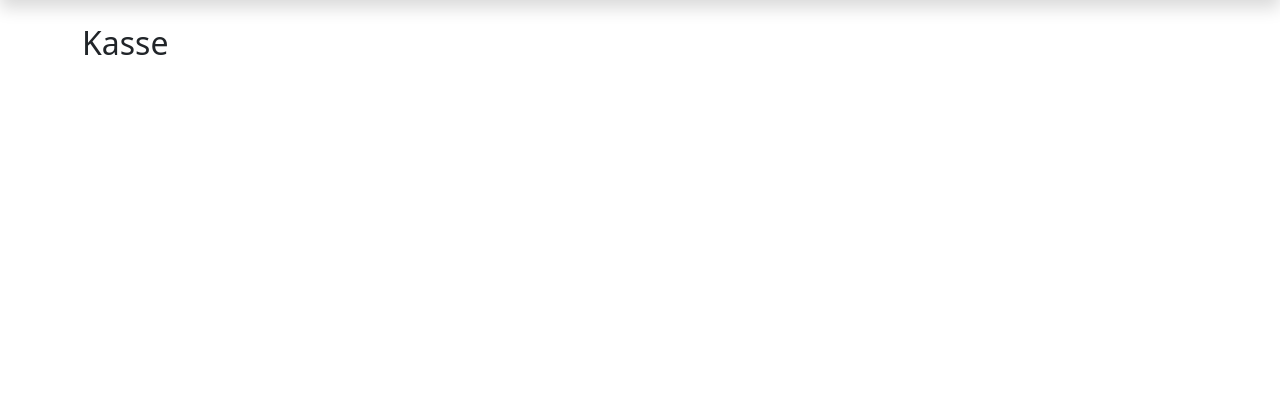
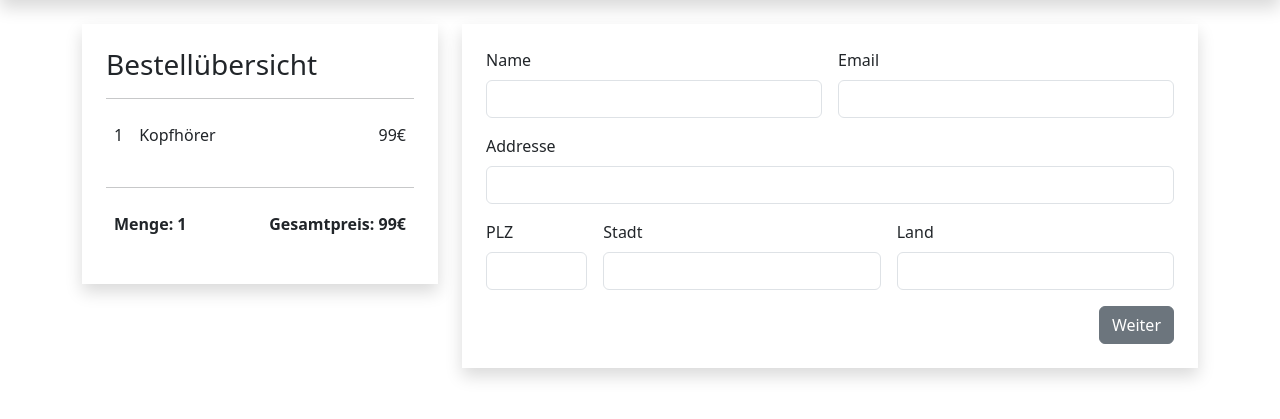
Before and after one commit to Decaprius/Django, a Django app: page /kasse/ in a window 1280 px wide. Shown: the part 93-512 px from the top of the page. Run offline with Django 5.2, Linux system fonts and the light colour scheme.

Commit message:
Implemented Bootstrap Design (Kasse)

```diff
--- a/techmax/shop/templates/shop/kasse.html
+++ b/techmax/shop/templates/shop/kasse.html
@@ -1,5 +1,53 @@
-{% extends 'shop/index.html' %}
-
-{% block content %}
-    <h2>Kasse</h2>
+{% extends 'shop/index.html' %} {% block content %}
+<div class="row mt-4">
+  <div class="col-4">
+    <div class="shadow p-4">
+      <h3>Bestellübersicht</h3>
+      <hr>
+      <div class="d-flex">
+        <p class="p-2">1</p>
+        <p class="me-auto p-2">Kopfhörer</p>
+        <p class="p-2">99€</p>
+      </div>
+      <hr>
+      <div class="d-flex">
+        <p class="me-auto p-2 fw-bold">Menge: 1</p>
+        <p class="p-2 fw-bold">Gesamtpreis: 99€</p>
+      </div>
+    </div>
+  </div>
+  <div class="col-8">
+    <div class="shadow p-4">
+        <form class="row g-3">
+            <div class="col-md-6">
+              <label for="inputName" class="form-label">Name</label>
+              <input type="text" class="form-control" id="inputName">
+            </div>
+            <div class="col-md-6">
+                <label for="inputEmail" class="form-label">Email</label>
+                <input type="email" class="form-control" id="inputEmail">
+            </div>
+            <div class="col-12">
+              <label for="inputAddress" class="form-label">Addresse</label>
+              <input type="text" class="form-control" id="inputAddress">
+            </div>
+            <div class="col-md-2">
+                <label for="inputPlz" class="form-label">PLZ</label>
+                <input type="text" class="form-control" id="inputPlz">
+              </div>
+            <div class="col-md-5">
+              <label for="inputStadt" class="form-label">Stadt</label>
+              <input type="text" class="form-control" id="inputStadt">
+            </div>
+            <div class="col-md-5">
+                <label for="inputLand" class="form-label">Land</label>
+                <input type="text" class="form-control" id="inputLand">
+              </div>
+            <div class="col-12 d-flex justify-content-end">
+              <button type="submit" id="formular-button" class="btn btn-secondary">Weiter</button>
+            </div>
+          </form>
+    </div>
+  </div>
+</div>
 {% endblock content %}
```
